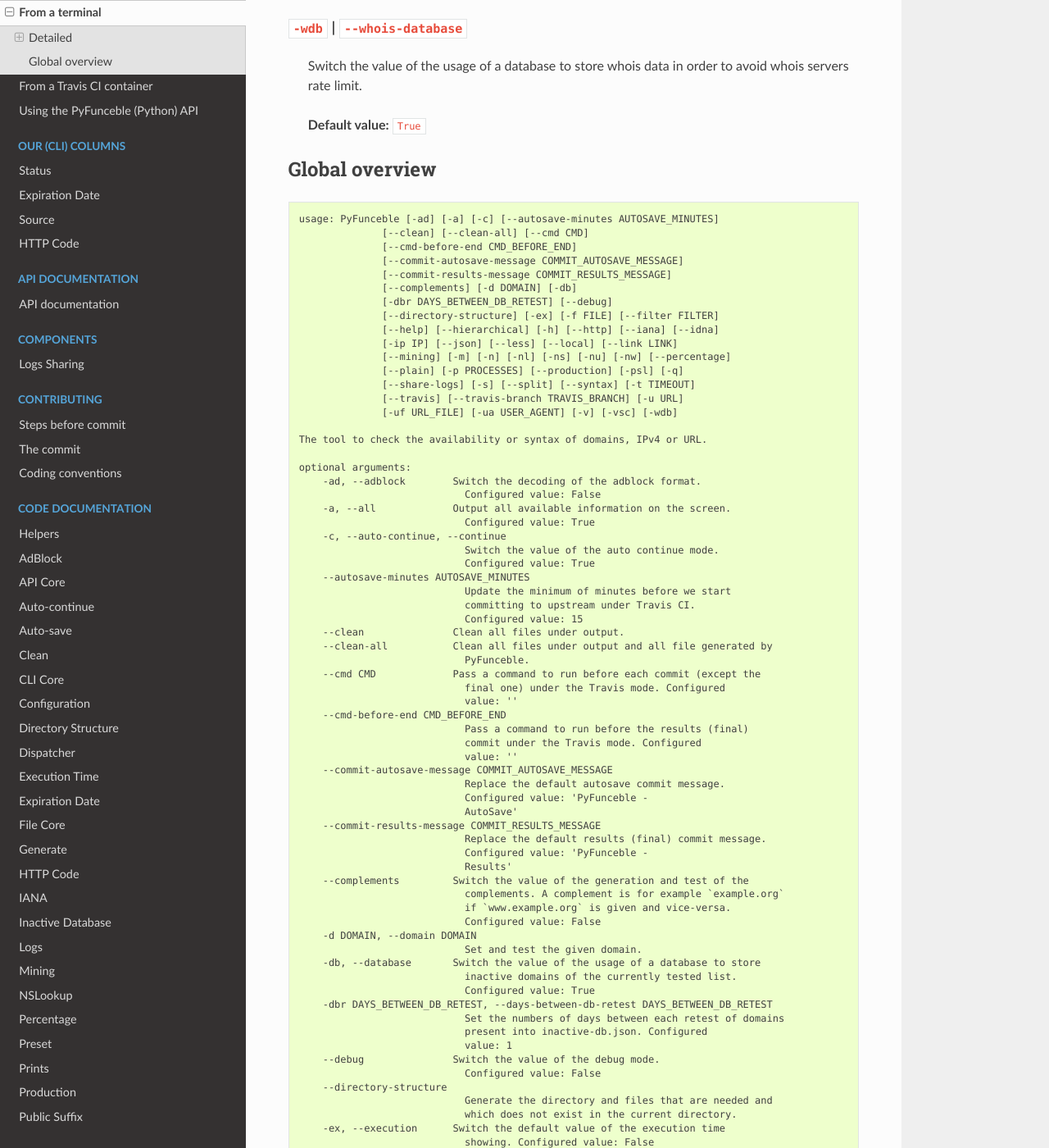
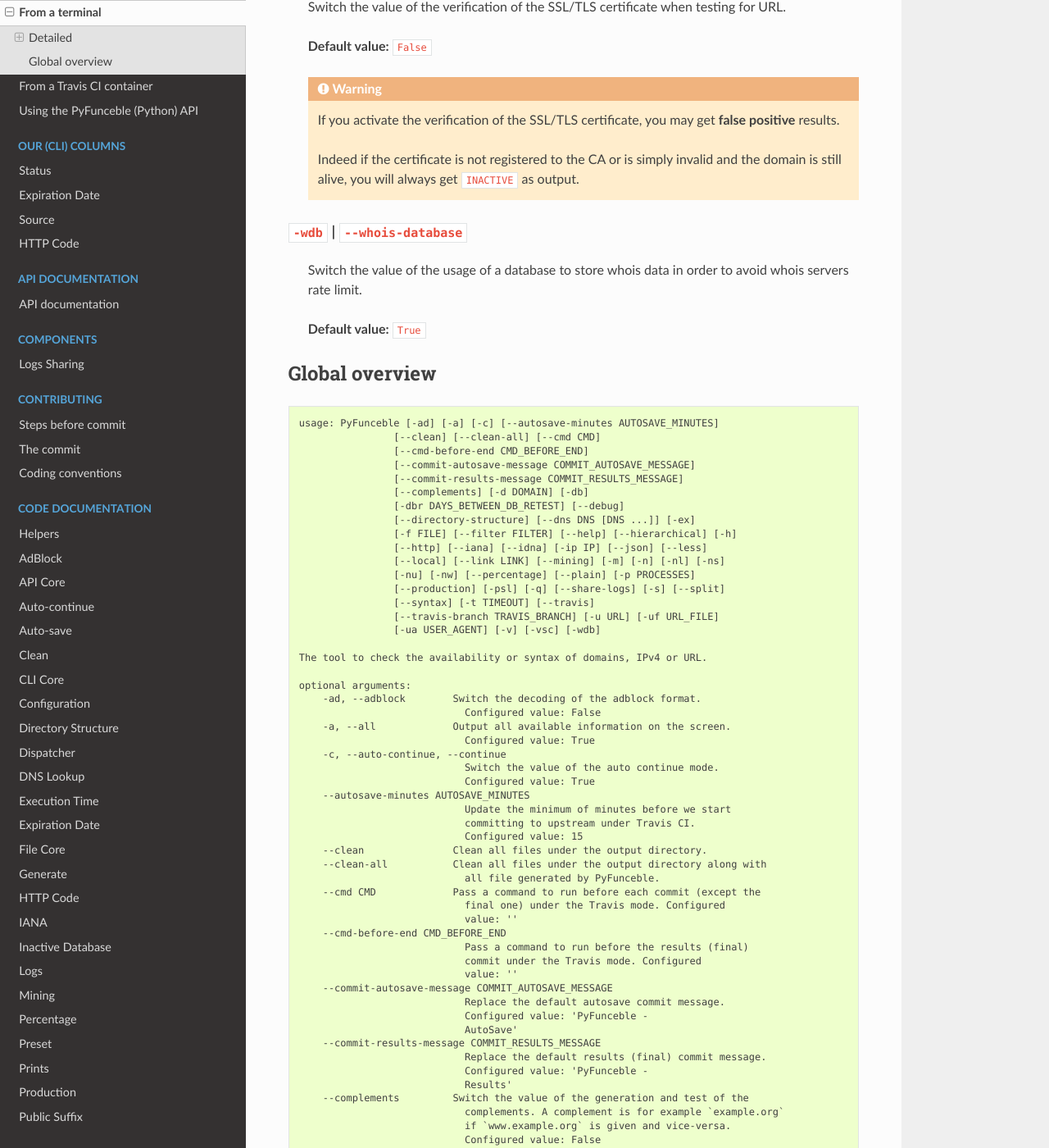
Before and after one commit to PyFunceble/rst-docs, a Sphinx documentation site: the page built from docs/usage/from-a-terminal.rst, in a window 1280 px wide and 1400 px high, scrolled down 13018 px. Shown: the whole window at 82% size. Built offline with Sphinx 7.4.7 and the Read the Docs theme 2.0.0, drawn with Linux system fonts in a browser that asks for light colours; pages that are not in the unit, such as notebooks, are missing from menus; some of the changed text lies outside the part shown.

Commit message:
Improvement of the DNS lookup.
Indeed, before this patch, it was not possible to set a custom DNS server to work with.
It was also impossible to get direct DNS record (A, MX, NS, TXT, PTR) which is not possible.

Also:
  * Introduction of the `--dns` argument, logic and documentation.
  * We do not return the `nslookup` index anymore.
    Indeed, it is now called `dns_lookup`.

```diff
--- a/docs/columns/source.rst
+++ b/docs/columns/source.rst
@@ -25,10 +25,10 @@
 The usage of this source comes from the comparison of the element against our domain, IP or URL syntax validation system.
 
 
-NSLOOKUP
---------
+DNSLOOKUP
+---------
 
-This source is always returned when the taken decision of the status of the domain/IP comes from :func:`PyFunceble.nslookup.NSLookup.request` outputs.
+This source is always returned when the taken decision of the status of the domain/IP comes from :func:`PyFunceble.dns_lookup.DNSLookup.request` outputs.
 
 SPECIAL
 -------
--- a/docs/columns/status.rst
+++ b/docs/columns/status.rst
@@ -12,7 +12,7 @@
 
   - *Please note that we don't check if the date is in the past.*
 
-- :func:`PyFunceble.nslookup.NSLookup.request` don't return an error.
+- :func:`PyFunceble.dns_lookup.DNSLookup.request` don't return an error.
 
   - *Please note that we don't read the returned value.*
 
@@ -24,7 +24,7 @@
 This status is returned when **all the following cases** are met:
 
 - We could not extract the expiration date from :func:`PyFunceble.whois.Whois.request`.
-- :func:`PyFunceble.nslookup.NSLookup.request` returns nothing.
+- :func:`PyFunceble.dns_lookup.DNSLookup.request` returns nothing.
 
 INVALID
 -------
--- a/docs/index.rst
+++ b/docs/index.rst
@@ -145,6 +145,7 @@
    code/config
    code/directory_structure
    code/dispatcher
+   code/dns_lookup
    code/execution_time
    code/expiration_date
    code/file_core
@@ -154,7 +155,6 @@
    code/inactive_db
    code/logs
    code/mining
-   code/nslookup
    code/percentage
    code/preset
    code/prints
--- a/docs/usage/from-a-terminal.rst
+++ b/docs/usage/from-a-terminal.rst
@@ -64,7 +64,7 @@
 :code:`--clean-all`
 ^^^^^^^^^^^^^^^^^^^
 
-    Clean all files under output and all file generated by PyFunceble.
+    Clean all files under the output directory along with all file generated by PyFunceble.
 
 .. warning::
     This really deletes everything we generated without any warning.
@@ -189,6 +189,19 @@
 
 .. note::
     In case of a file or directory not found issue, it's recommended to remove the :code:`dir_structure.json` along with the `output/` directory before using this argument.
+
+:code:`--dns`
+^^^^^^^^^^^^^
+
+    Set the DNS server(s) we have to work with.
+    Multiple  space separated DNS server can be given.
+
+
+    **Default value:** :code:`Follow OS DNS` ==> :code:`None`
+
+.. warning::
+    We expect DNS server(s). If a non-DNS server is given. You'll get almost all results
+    as :code:`INACTIVE`.
 
 :code:`-ex` | :code:`--execution`
 ^^^^^^^^^^^^^^^^^^^^^^^^^^^^^^^^^
@@ -552,20 +566,21 @@
 ::
 
     usage: PyFunceble [-ad] [-a] [-c] [--autosave-minutes AUTOSAVE_MINUTES]
-                  [--clean] [--clean-all] [--cmd CMD]
-                  [--cmd-before-end CMD_BEFORE_END]
-                  [--commit-autosave-message COMMIT_AUTOSAVE_MESSAGE]
-                  [--commit-results-message COMMIT_RESULTS_MESSAGE]
-                  [--complements] [-d DOMAIN] [-db]
-                  [-dbr DAYS_BETWEEN_DB_RETEST] [--debug]
-                  [--directory-structure] [-ex] [-f FILE] [--filter FILTER]
-                  [--help] [--hierarchical] [-h] [--http] [--iana] [--idna]
-                  [-ip IP] [--json] [--less] [--local] [--link LINK]
-                  [--mining] [-m] [-n] [-nl] [-ns] [-nu] [-nw] [--percentage]
-                  [--plain] [-p PROCESSES] [--production] [-psl] [-q]
-                  [--share-logs] [-s] [--split] [--syntax] [-t TIMEOUT]
-                  [--travis] [--travis-branch TRAVIS_BRANCH] [-u URL]
-                  [-uf URL_FILE] [-ua USER_AGENT] [-v] [-vsc] [-wdb]
+                    [--clean] [--clean-all] [--cmd CMD]
+                    [--cmd-before-end CMD_BEFORE_END]
+                    [--commit-autosave-message COMMIT_AUTOSAVE_MESSAGE]
+                    [--commit-results-message COMMIT_RESULTS_MESSAGE]
+                    [--complements] [-d DOMAIN] [-db]
+                    [-dbr DAYS_BETWEEN_DB_RETEST] [--debug]
+                    [--directory-structure] [--dns DNS [DNS ...]] [-ex]
+                    [-f FILE] [--filter FILTER] [--help] [--hierarchical] [-h]
+                    [--http] [--iana] [--idna] [-ip IP] [--json] [--less]
+                    [--local] [--link LINK] [--mining] [-m] [-n] [-nl] [-ns]
+                    [-nu] [-nw] [--percentage] [--plain] [-p PROCESSES]
+                    [--production] [-psl] [-q] [--share-logs] [-s] [--split]
+                    [--syntax] [-t TIMEOUT] [--travis]
+                    [--travis-branch TRAVIS_BRANCH] [-u URL] [-uf URL_FILE]
+                    [-ua USER_AGENT] [-v] [-vsc] [-wdb]
 
     The tool to check the availability or syntax of domains, IPv4 or URL.
 
@@ -581,9 +596,9 @@
                                 Update the minimum of minutes before we start
                                 committing to upstream under Travis CI.
                                 Configured value: 15
-        --clean               Clean all files under output.
-        --clean-all           Clean all files under output and all file generated by
-                                PyFunceble.
+        --clean               Clean all files under the output directory.
+        --clean-all           Clean all files under the output directory along with
+                                all file generated by PyFunceble.
         --cmd CMD             Pass a command to run before each commit (except the
                                 final one) under the Travis mode. Configured
                                 value: ''
@@ -617,6 +632,9 @@
         --directory-structure
                                 Generate the directory and files that are needed and
                                 which does not exist in the current directory.
+        --dns DNS [DNS ...]   Set the DNS server(s) we have to work with. Multiple
+                                space separated DNS server can be given.
+                                Configured value: Follow OS DNS
         -ex, --execution      Switch the default value of the execution time
                                 showing. Configured value: False
         -f FILE, --file FILE  Read the given file and test all domains inside it. If
--- a/docs/usage/with-our-python-api.rst
+++ b/docs/usage/with-our-python-api.rst
@@ -159,7 +159,7 @@
         "expiration_date": None, # The expiration date of the tested subject (if found).
         "http_status_code": None, # The status code of the tested subejct.
         "ip4_syntax_validation": None, # The IPv4 syntax validation status.
-        "nslookup": [], # The NSLookup output.
+        "dns_lookup": [], # The DNS Lookup output.
         "status_source": None, # The (final) source which gave us the status.
         "status": None, # The (final) status returned by PyFunceble.
         "tested": None, # The tested subject.
```
Also changed, not shown: other parts of docs/usage/from-a-terminal.rst (+7 -6 lines), docs/code/dns_lookup.rst (added, +14 -0 lines), docs/code/nslookup.rst (deleted, +0 -14 lines), docs/configuration/core.rst (+22 -0 lines).
